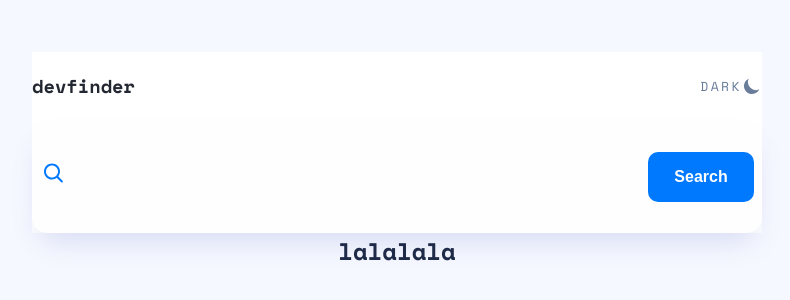
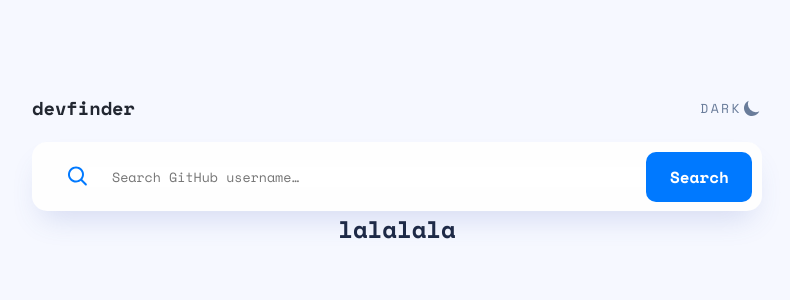
Before and after one commit to CamiStefano/my-portfolio, a Next.js app: page /projects/github-user-search-app in a window 1280 px wide. Shown: the part 240-540 px from the top of the page, without its empty margins (243-1033 px from the left). Built offline with nearby package versions, Linux system fonts and the light colour scheme.

Commit message:
style: :art: searchBar styles

```diff
--- a/app/projects/github-user-search-app/components/Button.jsx
+++ b/app/projects/github-user-search-app/components/Button.jsx
@@ -14,6 +14,7 @@ const Button = styled.button`
   font-weight: 700;
   cursor: pointer;
   transition: all 0.4s ease;
+  font-family: inherit;
 
   &:hover {
     background: #60abff;
--- a/app/projects/github-user-search-app/components/NavBar.jsx
+++ b/app/projects/github-user-search-app/components/NavBar.jsx
@@ -7,6 +7,7 @@ import { HiMoon } from 'react-icons/hi';
 import { Container, theme } from '../styles';
 
 const StyledNavBar = styled.nav`
+  font-family: inherit;
   display: flex;
   justify-content: space-between;
   align-items: center;
--- a/app/projects/github-user-search-app/components/SearchBar.jsx
+++ b/app/projects/github-user-search-app/components/SearchBar.jsx
@@ -6,24 +6,43 @@ import { CgSearch } from 'react-icons/cg';
 import { Container, theme } from '../styles';
 import Button from './Button';
 
-const StyledSearchContainer = styled.nav`
-  display: flex;
-  justify-content: space-between;
-  align-items: center;
+const StyledSearchContainer = styled.div`
   width: 100%;
-  height: 7rem;
-  background-color: transparent;
+  height: 4.3125rem;
   border-radius: 0.9375rem;
   background: #fefefe;
   box-shadow: 0px 16px 30px -10px rgba(70, 96, 187, 0.2);
   z-index: 10;
-  padding: 1rem 0.5rem;
+  padding: 0.6rem;
+
+  & .inputWrapper {
+    border: none;
+    display: flex;
+    align-items: center;
+    justify-content: space-between;
+    padding-left: 1.4rem;
+
+    & input {
+      display: flex;
+      font-family: inherit;
+      border: none;
+      outline: 0;
+      padding-inline-start: 1.5rem;
+      justify-content: start;
+      flex: 1 1 auto;
+    }
+
+    & button {
+      flex: 0 0 auto;
+    }
+  }
 
   & h1 {
     color: ${theme.dark};
   }
   & .colorImg {
     color: #0079ff;
+    align-items: center;
   }
 
   @media (max-width: 768px) {
@@ -35,10 +54,11 @@ function SearchContainer() {
   return (
     <Container>
       <StyledSearchContainer>
-        <div>
+        <div className="inputWrapper">
           <CgSearch size={24} className="colorImg" />
+          <input type="search" id="userSearch" placeholder="Search GitHub username…" />
+          <Button>Search</Button>
         </div>
-        <Button>Search</Button>
       </StyledSearchContainer>
     </Container>
   );
--- a/app/projects/github-user-search-app/styles.js
+++ b/app/projects/github-user-search-app/styles.js
@@ -29,7 +29,6 @@ export const Container = styled.div`
   max-width: 730px;
   width: 100%;
   margin: 0 auto;
-  background: ${theme.white};
 
   @media only screen and (min-width: 326px) and (max-width: 729px) {
     max-width: 768px;
```
Also changed, not shown: 1 other file (tests, documents, lock files or other folders).
